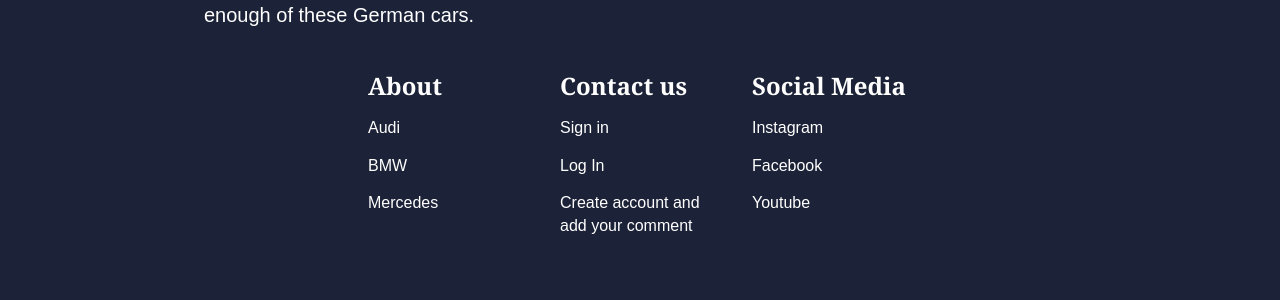
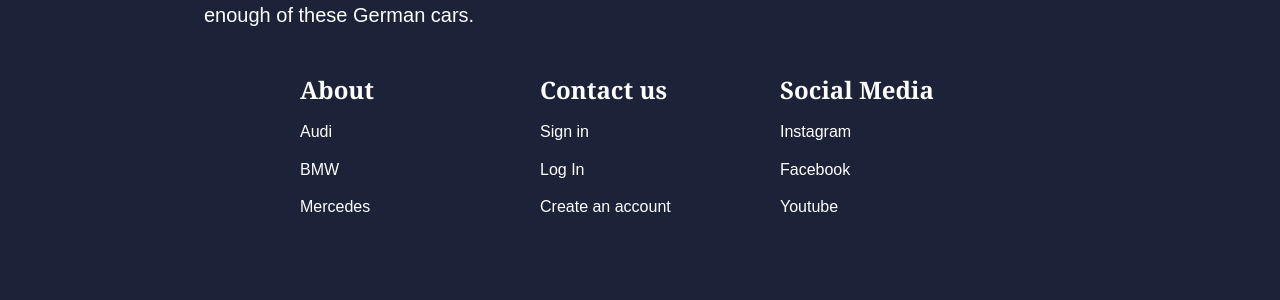
Before and after one commit to piricf/react-redux-firebase, a React (Create React App) app: page / in a window 1280 px wide. Shown: the part 1956-2256 px from the top of the page. Built offline with nearby package versions, Linux system fonts and the light colour scheme.

Commit message:
small fixes

```diff
--- a/src/components/Footer.tsx
+++ b/src/components/Footer.tsx
@@ -26,7 +26,7 @@
                         <h2 className="footer-title">Contact us</h2>
                         <Link to="/sign-in">Sign in</Link>
                         <Link to="/log-in">Log In</Link>
-                        <Link to="/sign-up">Create account and add your comment</Link>
+                        <Link to="/sign-up">Create an account </Link>
                     </div>
                     <div className="footer-link-items">
                         <h2 className="footer-title">Social Media</h2>
--- a/src/css/Footer.css
+++ b/src/css/Footer.css
@@ -53,9 +53,9 @@
   display: flex;
   flex-direction: column;
   align-items: flex-start;
-  margin: 16px;
+  margin: 20px;
   text-align: left;
-  width: 160px;
+  width: 200px;
   box-sizing: border-box;
 }
 
--- a/src/css/Navbar.css
+++ b/src/css/Navbar.css
@@ -70,7 +70,6 @@
   text-decoration: none;
   padding: 8px 20px;
   height: 100%;
-  margin-top: 6%;
 }
 
 .fa-bars {
@@ -80,6 +79,10 @@
 .menu-icon {
   display: none;
   color: whitesmoke;
+}
+
+.nav-btn {
+  margin-left: 15px;
 }
 
 @media screen and (max-width: 960px) {
```
Also changed, not shown: 1 other file (tests, documents, lock files or other folders).
